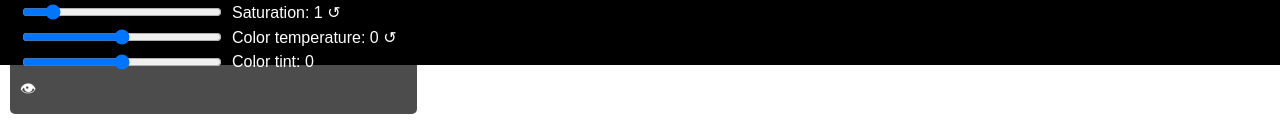
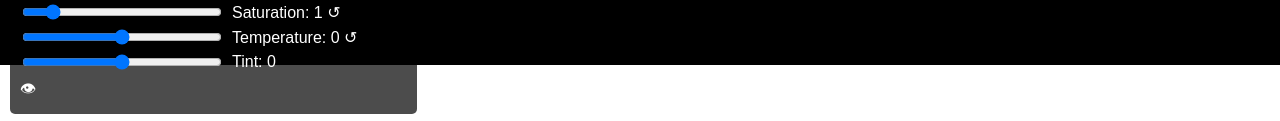
Before and after one commit to izuix/hyperspectral-rgb-combiner, a plain HTML site: page index.html in a window 1280 px wide. Shown: the part 676-797 px from the top of the page. Drawn offline with nearby package versions, Linux system fonts and the light colour scheme; animation ran at ten frames a second.

Commit message:
removed the word 'color' from the white balance settings

```diff
--- a/index.html
+++ b/index.html
@@ -61,7 +61,7 @@
         </div>
         <div class="slider-container">
             <input type="range" id="ABSlider" min="-1" max="1" step="0.001" value="0">
-            <span>Color temperature: <span id="ABValue">0</span>
+            <span>Temperature: <span id="ABValue">0</span>
                 <button type="button" id="resetWhitebalanceButton" class="subtle-button">
                     ↺
                 </button>
@@ -69,7 +69,7 @@
         </div>
         <div class="slider-container">
             <input type="range" id="GMSlider" min="-1" max="1" step="0.001" value="0">
-            <span>Color tint: <span id="GMValue">0</span></span>
+            <span>Tint: <span id="GMValue">0</span></span>
         </div>
         <button id="visibilityButton1" class="subtle-button">
             👁
```
